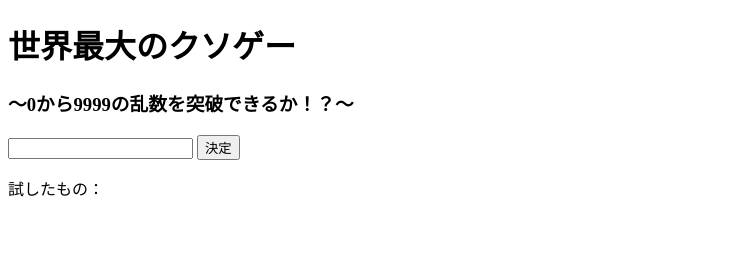
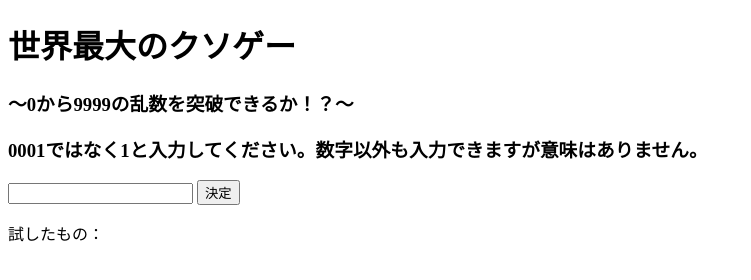
Before and after one commit to ringo-neko/mostkusoge, a plain HTML site: page index.html in a window 1280 px wide. Shown: the whole page, without its empty margins (0-751 px from the left). Drawn offline with Linux system fonts and the light colour scheme.

Commit message:
Update index.html

```diff
--- a/index.html
+++ b/index.html
@@ -9,6 +9,7 @@
 <body>
     <h1>世界最大のクソゲー</h1>
     <h3>〜0から9999の乱数を突破できるか！？〜</h3>
+    <h3>0001ではなく1と入力してください。数字以外も入力できますが意味はありません。</h3>
     <input id="data"></input>
     <button onclick="k()">決定</button>
     <p>試したもの：</p>
```
